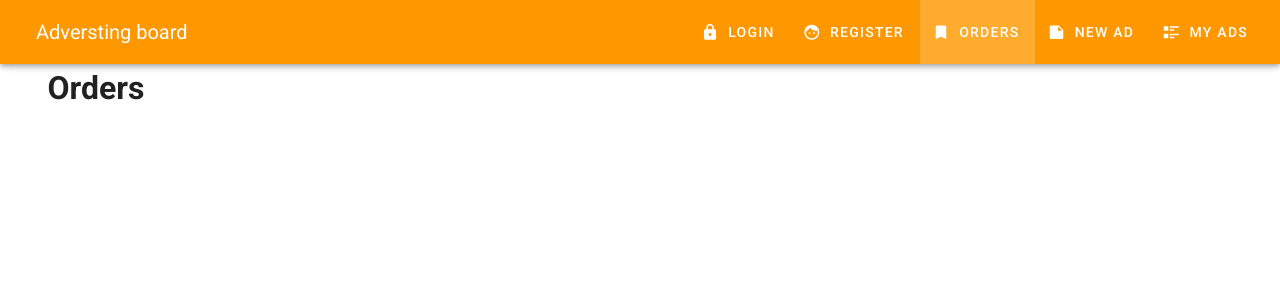
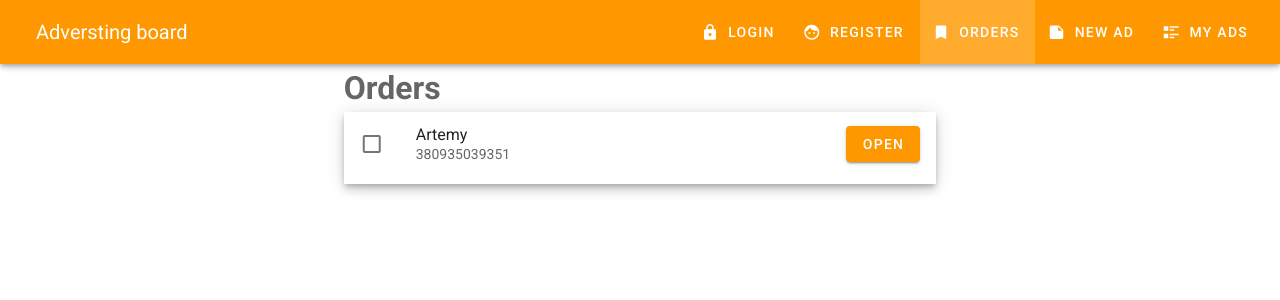
Before and after one commit to xelinel32/adversting-board, a Vue app: page /orders in a window 1280 px wide. Shown: the top 300 px of the page. Built offline with nearby package versions, Linux system fonts and the light colour scheme.

Commit message:
create template for Orders list

```diff
--- a/src/components/User/Orders.vue
+++ b/src/components/User/Orders.vue
@@ -1,8 +1,26 @@
 <template>
   <v-container>
     <v-layout row>
-      <v-flex md12>
-        <h1>Orders</h1>
+      <v-flex xs12 sm6 offset-sm3>
+        <h1 class="text--secondary" mb-5>Orders</h1>
+        <v-list subheader two-line elevation="6">
+          <v-list-item v-for="order in orders" :key="order.id">
+            <v-list-item-action>
+              <v-checkbox
+                color="success"
+                :input-value="order.done"
+                @change="markDone(order)"
+              ></v-checkbox>
+            </v-list-item-action>
+            <v-list-item-content>
+              <v-list-item-title>{{ order.name }}</v-list-item-title>
+              <v-list-item-subtitle>{{ order.phone }}</v-list-item-subtitle>
+            </v-list-item-content>
+            <v-list-item-action>
+              <v-btn :to="'/ad/' + order.adId" dark color="orange"> Open</v-btn>
+            </v-list-item-action>
+          </v-list-item>
+        </v-list>
       </v-flex>
     </v-layout>
   </v-container>
@@ -11,9 +29,24 @@
 <script>
 export default {
   data() {
-    return {};
+    return {
+      orders: [
+        {
+          id: "2132",
+          name: "Artemy",
+          phone: "380935039351",
+          adId: "123",
+          done: false
+        }
+      ]
+    };
+  },
+  methods: {
+    markDone() {
+      order.done = true;
+    }
   }
 };
 </script>
 
-<style></style>
+<style scoped></style>
```
